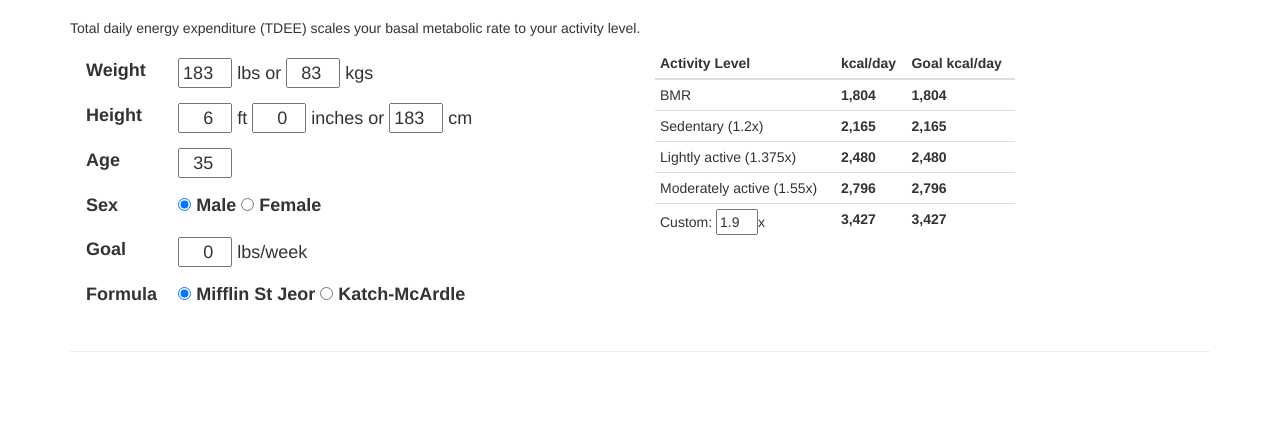
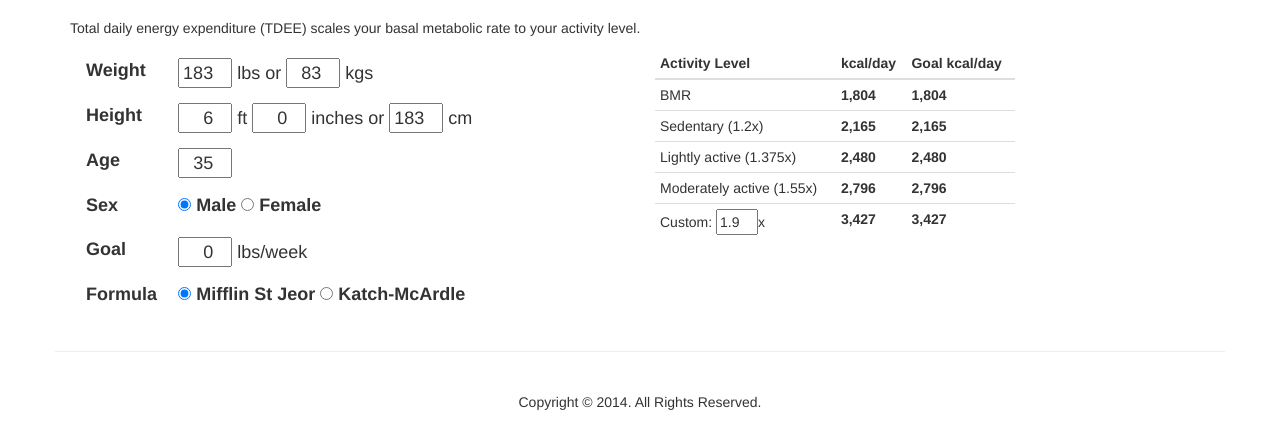
Before and after one commit to oremj/tdeecalc, a website: page app/index.html in a window 1280 px wide. Shown: the part 102-550 px from the top of the page. Drawn offline with nearby package versions, Linux system fonts and the light colour scheme.

Commit message:
add copyright

```diff
--- a/app/index.html
+++ b/app/index.html
@@ -108,7 +108,12 @@
             </div>
         </div>
         <div class="container">
-            <div class="footer">
+            <div class="footer row">
+                <div class="col-sm-12">
+                    <p class="text-center">
+                        Copyright &copy; 2014. All Rights Reserved.
+                    </p>
+                </div>
             </div>
         </div>
         <script src="bower_components/jquery/dist/jquery.min.js"></script>
```
